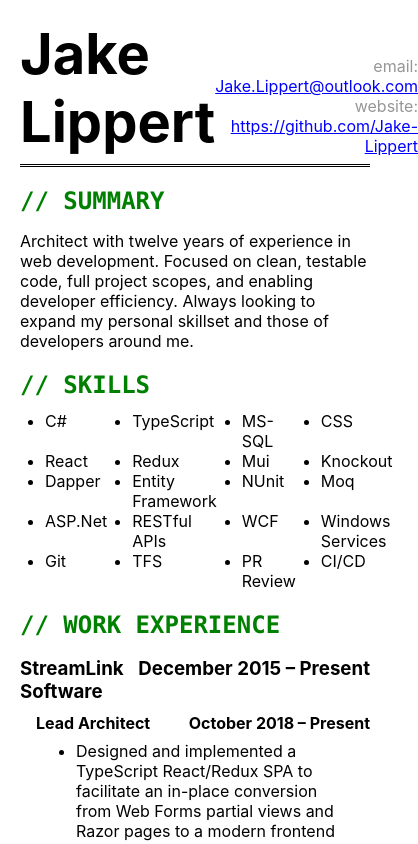
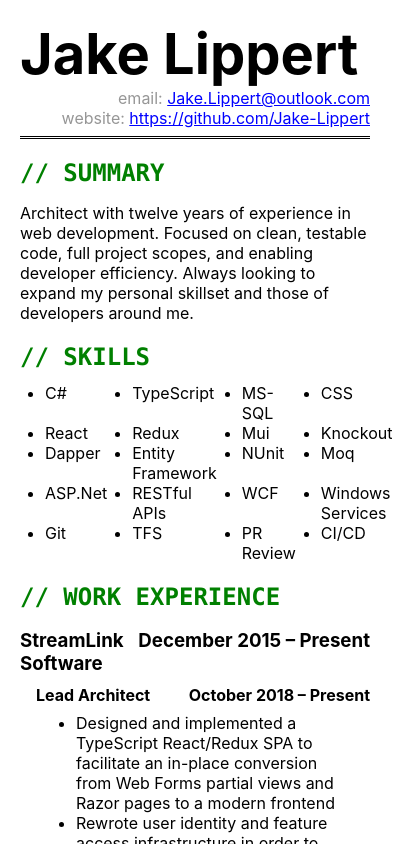
Before and after one commit to Jake-Lippert/react-resume, a React (Create React App) app: page / in a window 390 px wide. Shown: the top 844 px of the page, 418 px wide, since content can reach past the window. Built offline with nearby package versions, Linux system fonts and the light colour scheme.

Commit message:
Tweaking the header to adjust its grid layout for smaller screen widths

```diff
--- a/src/Components/Resume/Resume.scss
+++ b/src/Components/Resume/Resume.scss
@@ -12,6 +12,12 @@
 		grid-template-columns: auto auto;
 		padding-bottom: $spacing-secondary;
 
+		@media screen and (max-width: 700px) {
+			grid-template-areas: 'applicant' 'contactInfo';
+			grid-template-columns: 1fr;
+			grid-template-rows: auto auto;
+		}
+
 		h1 {
 			font-size: 3.5em;
 			grid-area: applicant;
```
